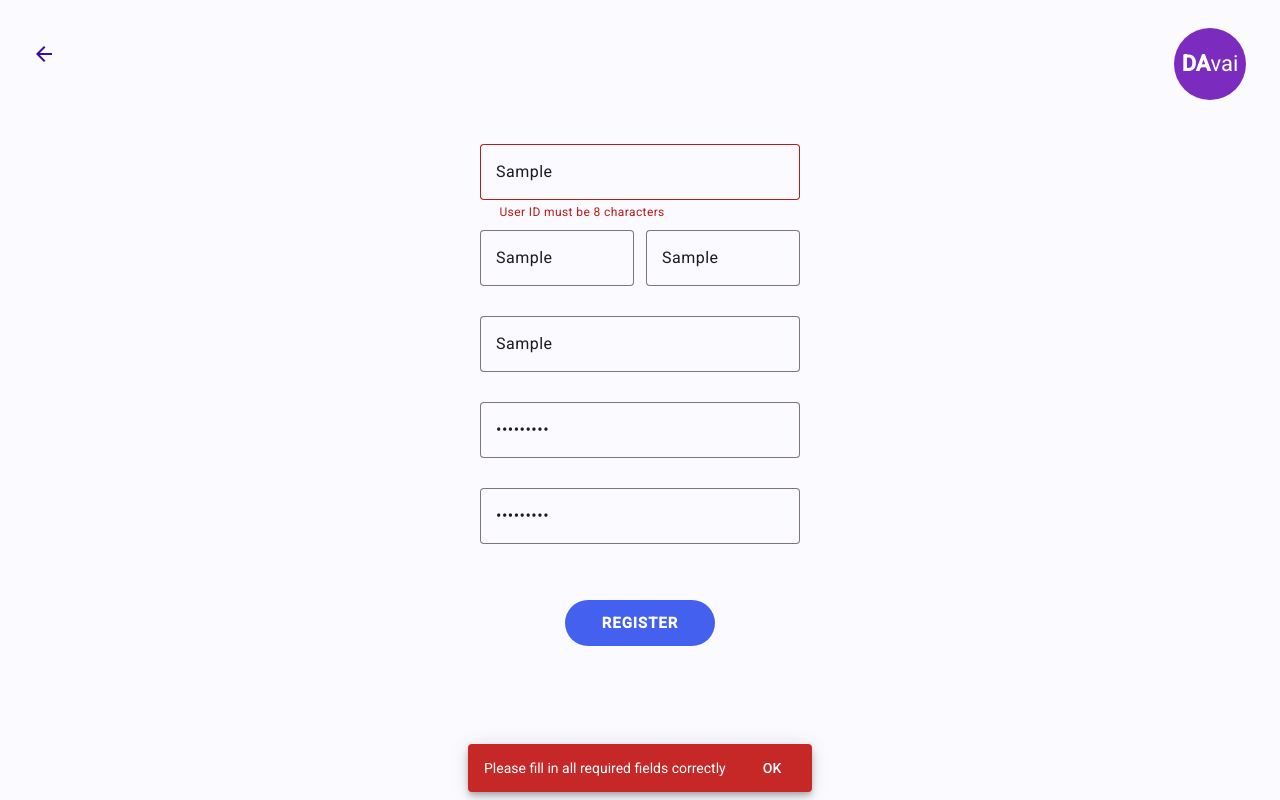
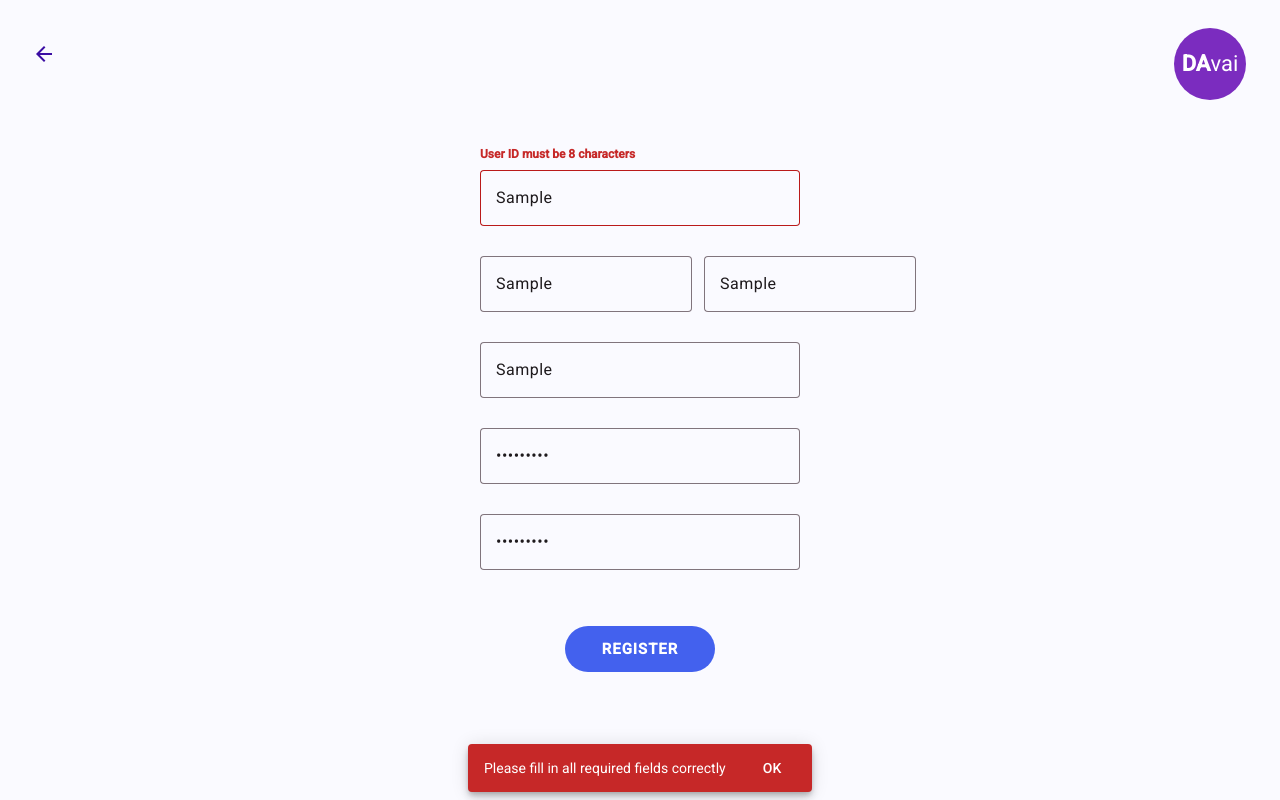
Before and after one commit to Mobile-UX-UI/Mobile-UX-UI, an Angular app in the folder angular-mobile-app/: page /register in a window 1280 px wide. Both pictures are taken after typing "Sample", "Sample", "Sample", "Sample", "Sample123", "Sample123" into the empty fields and a click on the button "REGISTER". Built offline with nearby package versions, Linux system fonts and the light colour scheme.

Commit message:
feat: improved Error Handling

```diff
--- a/angular-mobile-app/src/app/pages/login-page/login-page.css
+++ b/angular-mobile-app/src/app/pages/login-page/login-page.css
@@ -74,11 +74,20 @@
 
 .field-group label {
   display: block;
-  margin-bottom: 8px;
+  margin-bottom: 6px;
 
   font-size: 16px;
   font-weight: 700;
   color: #111;
+}
+
+.field-error {
+  margin: 0 0 6px;
+
+  color: #c62828;
+
+  font-size: 12px;
+  font-weight: 700;
 }
 
 .full-width {
--- a/angular-mobile-app/src/app/pages/login-page/login-page.html
+++ b/angular-mobile-app/src/app/pages/login-page/login-page.html
@@ -11,6 +11,9 @@
     <form [formGroup]="loginForm" (ngSubmit)="onSubmit()" class="login-form">
       <div class="field-group">
         <label for="userid">User ID</label>
+        @if (getFieldError('userid')) {
+          <p class="field-error">{{ getFieldError('userid') }}</p>
+        }
 
         <mat-form-field appearance="outline" class="full-width">
           <input
@@ -20,24 +23,14 @@
             placeholder="Enter HSE userid"
             formControlName="userid"
           />
-
-          <mat-error *ngIf="loginForm.get('userid')?.hasError('required')">
-            User ID is required
-          </mat-error>
-
-          <mat-error
-            *ngIf="
-              loginForm.get('userid')?.hasError('minlength') ||
-              loginForm.get('userid')?.hasError('maxlength')
-            "
-          >
-            User ID must be 8 characters
-          </mat-error>
         </mat-form-field>
       </div>
 
       <div class="field-group">
         <label for="password">Password</label>
+        @if (getFieldError('password')) {
+          <p class="field-error">{{ getFieldError('password') }}</p>
+        }
 
         <mat-form-field appearance="outline" class="full-width">
           <input
@@ -53,14 +46,6 @@
               {{ hidePassword ? 'visibility_off' : 'visibility' }}
             </mat-icon>
           </button>
-
-          <mat-error *ngIf="loginForm.get('password')?.hasError('required')">
-            Password is required
-          </mat-error>
-
-          <mat-error *ngIf="loginForm.get('password')?.hasError('minlength')">
-            Minimum 5 characters
-          </mat-error>
         </mat-form-field>
       </div>
 
--- a/angular-mobile-app/src/app/pages/login-page/login-page.ts
+++ b/angular-mobile-app/src/app/pages/login-page/login-page.ts
@@ -30,6 +30,7 @@ import { UserProfile } from '../../models/profile/user-profile';
 })
 export class LoginPage {
   hidePassword = true;
+  fieldErrors: Record<string, string> = {};
 
   private fb = inject(FormBuilder);
   private router = inject(Router);
@@ -38,11 +39,29 @@ export class LoginPage {
   private snackBar = inject(MatSnackBar);
 
   loginForm = this.fb.group({
-    userid: ['', [Validators.required, Validators.minLength(8), Validators.maxLength(8)]],
-    password: ['', [Validators.required, Validators.minLength(5)]],
+    userid: [
+      '',
+      [
+        Validators.required,
+        Validators.minLength(8),
+        Validators.maxLength(8),
+        Validators.pattern(/^[a-zA-Z]{4}it\d{2}$/),
+      ],
+    ],
+    password: ['', [Validators.required, Validators.minLength(6)]],
   });
 
+  constructor() {
+    for (const fieldName of Object.keys(this.loginForm.controls)) {
+      this.loginForm.get(fieldName)?.valueChanges.subscribe(() => {
+        this.clearFieldError(fieldName);
+      });
+    }
+  }
+
   onSubmit(): void {
+    this.clearFieldErrors();
+
     if (this.loginForm.invalid) {
       this.loginForm.markAllAsTouched();
       this.showError('Please enter your userid and password correctly');
@@ -62,7 +81,7 @@ export class LoginPage {
       next: (response) => {
         if (response?.status !== 'ok' || !response?.token) {
           this.authService.clearSession();
-          this.showError(response?.message ?? 'Login failed');
+          this.handleAuthError(response?.message ?? 'Login failed');
           return;
         }
 
@@ -128,7 +147,7 @@ export class LoginPage {
           typeof error.error === 'string' ? error.error : (error?.error?.message ?? 'Login failed');
 
         this.authService.clearSession();
-        this.showError(message);
+        this.handleAuthError(message);
       },
     });
   }
@@ -159,6 +178,79 @@ export class LoginPage {
     });
   }
 
+  getFieldError(fieldName: 'userid' | 'password'): string {
+    const control = this.loginForm.get(fieldName);
+
+    if (!control || (!control.touched && !control.dirty)) return '';
+
+    if (this.fieldErrors[fieldName]) return this.fieldErrors[fieldName];
+
+    if (control.hasError('required')) {
+      return fieldName === 'userid' ? 'User ID is required' : 'Password is required';
+    }
+
+    if (fieldName === 'userid') {
+      if (control.hasError('minlength') || control.hasError('maxlength')) {
+        return 'User ID must be 8 characters';
+      }
+
+      if (control.hasError('pattern')) {
+        return 'Invalid User ID format';
+      }
+    }
+
+    if (fieldName === 'password' && control.hasError('minlength')) {
+      return 'Password must be at least 6 characters';
+    }
+
+    return '';
+  }
+
+  private handleAuthError(message: string): void {
+    const normalizedMessage = message.toLowerCase();
+
+    if (normalizedMessage.includes('user') || normalizedMessage.includes('userid')) {
+      this.setFieldError('userid', 'Invalid User ID');
+    } else if (
+      normalizedMessage.includes('password') ||
+      normalizedMessage.includes('credential') ||
+      normalizedMessage.includes('login')
+    ) {
+      this.setFieldError('password', 'Invalid password');
+    } else {
+      this.setFieldError('userid', 'Login data is invalid');
+      this.setFieldError('password', 'Login data is invalid');
+    }
+
+    this.showError(message);
+  }
+
+  private setFieldError(fieldName: 'userid' | 'password', message: string): void {
+    const control = this.loginForm.get(fieldName);
+
+    this.fieldErrors[fieldName] = message;
+    control?.setErrors({ ...(control.errors ?? {}), server: true });
+    control?.markAsTouched();
+  }
+
+  private clearFieldError(fieldName: string): void {
+    const control = this.loginForm.get(fieldName);
+
+    delete this.fieldErrors[fieldName];
+
+    if (control?.hasError('server')) {
+      const errors = { ...(control.errors ?? {}) };
+      delete errors['server'];
+      control.setErrors(Object.keys(errors).length ? errors : null);
+    }
+  }
+
+  private clearFieldErrors(): void {
+    for (const fieldName of Object.keys(this.loginForm.controls)) {
+      this.clearFieldError(fieldName);
+    }
+  }
+
   private async finishLogin(
     userid: string,
     password: string,
--- a/angular-mobile-app/src/app/pages/register-page/register-page.css
+++ b/angular-mobile-app/src/app/pages/register-page/register-page.css
@@ -56,6 +56,7 @@
   gap: 12px;
 }
 
+.row-field,
 .row mat-form-field {
   flex: 1;
 }
@@ -67,6 +68,15 @@
 mat-form-field {
   width: 100%;
   margin-bottom: 10px;
+}
+
+.field-error {
+  margin: 0 0 6px;
+
+  color: #c62828;
+
+  font-size: 12px;
+  font-weight: 700;
 }
 
 .register-btn {
--- a/angular-mobile-app/src/app/pages/register-page/register-page.html
+++ b/angular-mobile-app/src/app/pages/register-page/register-page.html
@@ -6,39 +6,50 @@
   </button>
 
   <form [formGroup]="registerForm" (ngSubmit)="onSubmit()" class="form">
+    @if (getFieldError('userid')) {
+      <p class="field-error">{{ getFieldError('userid') }}</p>
+    }
     <mat-form-field appearance="outline" class="full">
       <input matInput placeholder="HSE userid" formControlName="userid" />
-      <mat-error *ngIf="registerForm.get('userid')?.hasError('required')">
-        User ID is required
-      </mat-error>
-      <mat-error
-        *ngIf="
-          registerForm.get('userid')?.hasError('minlength') ||
-          registerForm.get('userid')?.hasError('maxlength')
-        "
-      >
-        User ID must be 8 characters
-      </mat-error>
     </mat-form-field>
 
     <div class="row">
+      <div class="row-field">
+        @if (getFieldError('firstName')) {
+          <p class="field-error">{{ getFieldError('firstName') }}</p>
+        }
         <mat-form-field appearance="outline">
           <input matInput placeholder="First name" formControlName="firstName" />
         </mat-form-field>
+      </div>
 
+      <div class="row-field">
+        @if (getFieldError('lastName')) {
+          <p class="field-error">{{ getFieldError('lastName') }}</p>
+        }
         <mat-form-field appearance="outline">
           <input matInput placeholder="Last name" formControlName="lastName" />
         </mat-form-field>
       </div>
+    </div>
 
+    @if (getFieldError('nickname')) {
+      <p class="field-error">{{ getFieldError('nickname') }}</p>
+    }
     <mat-form-field appearance="outline" class="full">
       <input matInput placeholder="Nickname" formControlName="nickname" />
     </mat-form-field>
 
+    @if (getFieldError('password')) {
+      <p class="field-error">{{ getFieldError('password') }}</p>
+    }
     <mat-form-field appearance="outline" class="full">
       <input matInput type="password" placeholder="Password" formControlName="password" />
     </mat-form-field>
 
+    @if (getFieldError('repeatPassword')) {
+      <p class="field-error">{{ getFieldError('repeatPassword') }}</p>
+    }
     <mat-form-field appearance="outline" class="full">
       <input
         matInput
@@ -46,11 +57,6 @@
         placeholder="Repeat your password"
         formControlName="repeatPassword"
       />
-      <mat-error
-        *ngIf="registerForm.hasError('mismatch') && registerForm.get('repeatPassword')?.touched"
-      >
-        Passwords do not match
-      </mat-error>
     </mat-form-field>
 
     <p *ngIf="errorMessage" class="error-text">
--- a/angular-mobile-app/src/app/pages/register-page/register-page.ts
+++ b/angular-mobile-app/src/app/pages/register-page/register-page.ts
@@ -41,18 +41,35 @@ export class RegisterPage {
 
   errorMessage = '';
   successMessage = '';
+  fieldErrors: Record<string, string> = {};
 
   registerForm = this.fb.group(
     {
-      userid: ['', [Validators.required, Validators.minLength(8), Validators.maxLength(8)]],
-      firstName: ['', Validators.required],
-      lastName: ['', Validators.required],
-      nickname: ['', Validators.required],
-      password: ['', [Validators.required, Validators.minLength(5)]],
+      userid: [
+        '',
+        [
+          Validators.required,
+          Validators.minLength(8),
+          Validators.maxLength(8),
+          Validators.pattern(/^[a-zA-Z]{4}it\d{2}$/),
+        ],
+      ],
+      firstName: ['', [Validators.required, Validators.maxLength(15)]],
+      lastName: ['', [Validators.required, Validators.maxLength(15)]],
+      nickname: ['', [Validators.required, Validators.minLength(2), Validators.maxLength(30)]],
+      password: ['', [Validators.required, Validators.minLength(6)]],
       repeatPassword: ['', Validators.required],
     },
     { validators: this.passwordMatchValidator },
   );
+
+  constructor() {
+    for (const fieldName of Object.keys(this.registerForm.controls)) {
+      this.registerForm.get(fieldName)?.valueChanges.subscribe(() => {
+        this.clearFieldError(fieldName);
+      });
+    }
+  }
 
   public passwordMatchValidator(control: AbstractControl): ValidationErrors | null {
     const password = control.get('password')?.value;
@@ -62,13 +79,19 @@ export class RegisterPage {
   }
 
   public onSubmit(): void {
+    this.clearFieldErrors();
+
     if (this.registerForm.invalid) {
       this.registerForm.markAllAsTouched();
 
+      this.showError(
+        this.registerForm.hasError('mismatch')
+          ? 'Passwords do not match'
+          : 'Please fill in all required fields correctly',
+      );
+
       if (this.registerForm.hasError('mismatch')) {
-        this.showError('Passwords do not match');
-      } else {
-        this.showError('Please fill in all required fields correctly');
+        this.setFieldError('repeatPassword', 'Passwords do not match');
       }
 
       return;
@@ -88,6 +111,11 @@ export class RegisterPage {
 
       .subscribe({
         next: (response) => {
+          if (response?.status && response.status !== 'ok') {
+            this.handleRegistrationError(response.message ?? 'Registration failed');
+            return;
+          }
+
           if (response?.token) {
             this.authService.saveToken(response.token);
           }
@@ -116,7 +144,7 @@ export class RegisterPage {
               ? error.error
               : (error?.error?.message ?? 'Registration failed');
 
-          this.showError(message);
+          this.handleRegistrationError(message);
         },
       });
   }
@@ -133,4 +161,111 @@ export class RegisterPage {
       panelClass: ['error-snackbar'],
     });
   }
+
+  getFieldError(
+    fieldName: 'userid' | 'firstName' | 'lastName' | 'nickname' | 'password' | 'repeatPassword',
+  ): string {
+    const control = this.registerForm.get(fieldName);
+
+    if (!control || (!control.touched && !control.dirty)) return '';
+
+    if (this.fieldErrors[fieldName]) return this.fieldErrors[fieldName];
+
+    if (control.hasError('required')) {
+      return this.getRequiredMessage(fieldName);
+    }
+
+    if (fieldName === 'userid') {
+      if (control.hasError('minlength') || control.hasError('maxlength')) {
+        return 'User ID must be 8 characters';
+      }
+
+      if (control.hasError('pattern')) {
+        return 'Invalid User ID format';
+      }
+    }
+
+    if (fieldName === 'nickname') {
+      if (control.hasError('minlength')) return 'Nickname must be at least 2 characters';
+      if (control.hasError('maxlength')) return 'Nickname can be max. 30 characters';
+    }
+
+    if ((fieldName === 'firstName' || fieldName === 'lastName') && control.hasError('maxlength')) {
+      return 'Full name can be max. 30 characters';
+    }
+
+    if (fieldName === 'password' && control.hasError('minlength')) {
+      return 'Password must be at least 6 characters';
+    }
+
+    if (
+      fieldName === 'repeatPassword' &&
+      this.registerForm.hasError('mismatch') &&
+      control.touched
+    ) {
+      return 'Passwords do not match';
+    }
+
+    return '';
+  }
+
+  private handleRegistrationError(message: string): void {
+    const normalizedMessage = message.toLowerCase();
+
+    if (normalizedMessage.includes('userid') || normalizedMessage.includes('user id')) {
+      this.setFieldError('userid', 'Invalid or already used User ID');
+    } else if (normalizedMessage.includes('nickname') || normalizedMessage.includes('nick')) {
+      this.setFieldError('nickname', 'Invalid or already used nickname');
+    } else if (normalizedMessage.includes('fullname') || normalizedMessage.includes('full name')) {
+      this.setFieldError('firstName', 'Invalid name');
+      this.setFieldError('lastName', 'Invalid name');
+    } else if (normalizedMessage.includes('password')) {
+      this.setFieldError('password', 'Invalid password');
+    } else {
+      this.errorMessage = message;
+    }
+
+    this.showError(message);
+  }
+
+  private setFieldError(fieldName: string, message: string): void {
+    const control = this.registerForm.get(fieldName);
+
+    this.fieldErrors[fieldName] = message;
+    control?.setErrors({ ...(control.errors ?? {}), server: true });
+    control?.markAsTouched();
+  }
+
+  private clearFieldError(fieldName: string): void {
+    const control = this.registerForm.get(fieldName);
+
+    delete this.fieldErrors[fieldName];
+
+    if (control?.hasError('server')) {
+      const errors = { ...(control.errors ?? {}) };
+      delete errors['server'];
+      control.setErrors(Object.keys(errors).length ? errors : null);
+    }
+  }
+
+  private clearFieldErrors(): void {
+    this.errorMessage = '';
+
+    for (const fieldName of Object.keys(this.registerForm.controls)) {
+      this.clearFieldError(fieldName);
+    }
+  }
+
+  private getRequiredMessage(fieldName: string): string {
+    const labels: Record<string, string> = {
+      userid: 'User ID',
+      firstName: 'First name',
+      lastName: 'Last name',
+      nickname: 'Nickname',
+      password: 'Password',
+      repeatPassword: 'Repeated password',
+    };
+
+    return `${labels[fieldName] ?? 'Field'} is required`;
+  }
 }
```
Lines whose indentation alone changed are shown as unchanged.
